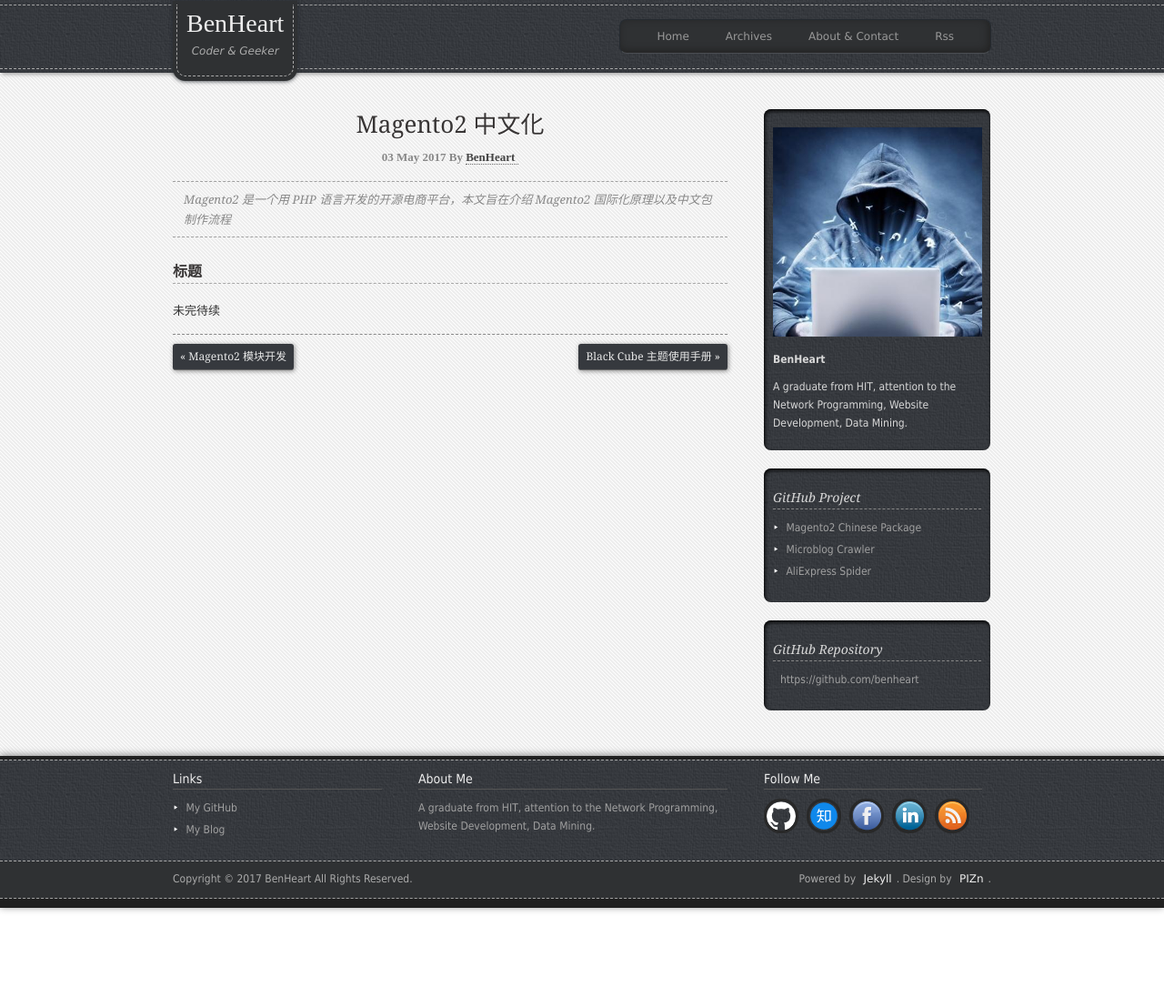
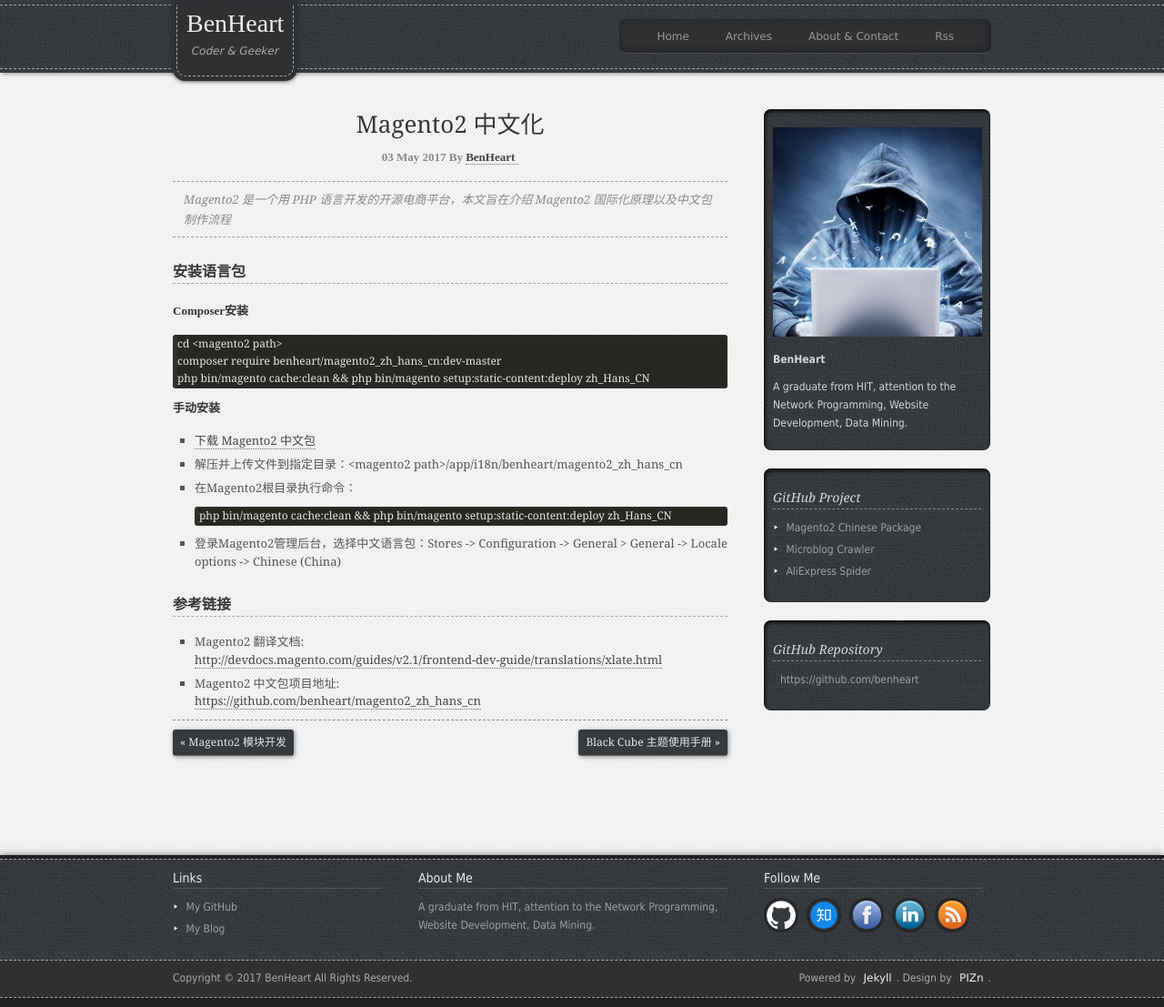
Before and after one commit to benheart/benheart.github.io, a Jekyll site: the page built from _posts/2017-05-03-magento2-chinese-package.md, in a window 1280 px wide. Shown: the whole page at 91% size. Built offline with Jekyll 4.4.1, drawn with Linux system fonts in a browser that asks for light colours.

Commit message:
Modify code css and modify post.

````diff
--- a/_posts/2017-05-03-magento2-chinese-package.md
+++ b/_posts/2017-05-03-magento2-chinese-package.md
@@ -5,5 +5,24 @@
 key: TCP, HTTP
 ---
 
-### 标题
-未完待续
+### 安装语言包
+**Composer安装**
+```
+cd <magento2 path>
+composer require benheart/magento2_zh_hans_cn:dev-master
+php bin/magento cache:clean && php bin/magento setup:static-content:deploy zh_Hans_CN
+```
+**手动安装**
+- [下载 Magento2 中文包](https://github.com/benheart/magento2_zh_hans_cn/archive/master.zip)
+- 解压并上传文件到指定目录：\<magento2 path\>/app/i18n/benheart/magento2_zh_hans_cn
+- 在Magento2根目录执行命令：
+```
+php bin/magento cache:clean && php bin/magento setup:static-content:deploy zh_Hans_CN
+```
+- 登录Magento2管理后台，选择中文语言包：Stores -> Configuration -> General > General -> Locale options -> Chinese (China)
+
+### 参考链接
+- Magento2 翻译文档:
+[http://devdocs.magento.com/guides/v2.1/frontend-dev-guide/translations/xlate.html](http://devdocs.magento.com/guides/v2.1/frontend-dev-guide/translations/xlate.html){:target="_blank"}
+- Magento2 中文包项目地址:
+[https://github.com/benheart/magento2_zh_hans_cn](https://github.com/benheart/magento2_zh_hans_cn){:target="_blank"}
--- a/css/style.css
+++ b/css/style.css
@@ -190,8 +190,8 @@
 .entry strong               { font-weight: 800; font-family: "Times New Roman",Times,serif; }
 .entry a                    { border-bottom: 1px dotted #686868; color: #454545; }
 .entry a:hover              { background: #e8e8e8; border-bottom: 1px solid #777; text-decoration: none; }
-.entry pre                  { background-color: #272822;  border: 1px solid #272822;  border-left-width: 5px; margin: 10px 0 10px 0; overflow:  auto; color: #e8e8e8; border-radius: 3px 3px 3px 3px; }
-.entry code                 { font: 12px/1.5 Menlo,Monaco,Consolas,"Courier New",monospace; }
+.entry pre                  { background-color: #2f3133;  border: 1px solid #2f3133;  border-left-width: 5px; margin: 10px 0 10px 0; overflow:  auto; color: #e8e8e8; border-radius: 3px 3px 3px 3px; }
+.entry code                 { font: 12px/1.5 Georgia,"Courier New",monospace; }
 .entry .code                { margin: 0 3px; padding: 0 3px; background: #808080; font: 12px Menlo,Monaco,Consolas,"Courier New",monospace; color: #f8f8f8; border-radius: 2px 2px; }
 
 /** entry special **/
````
